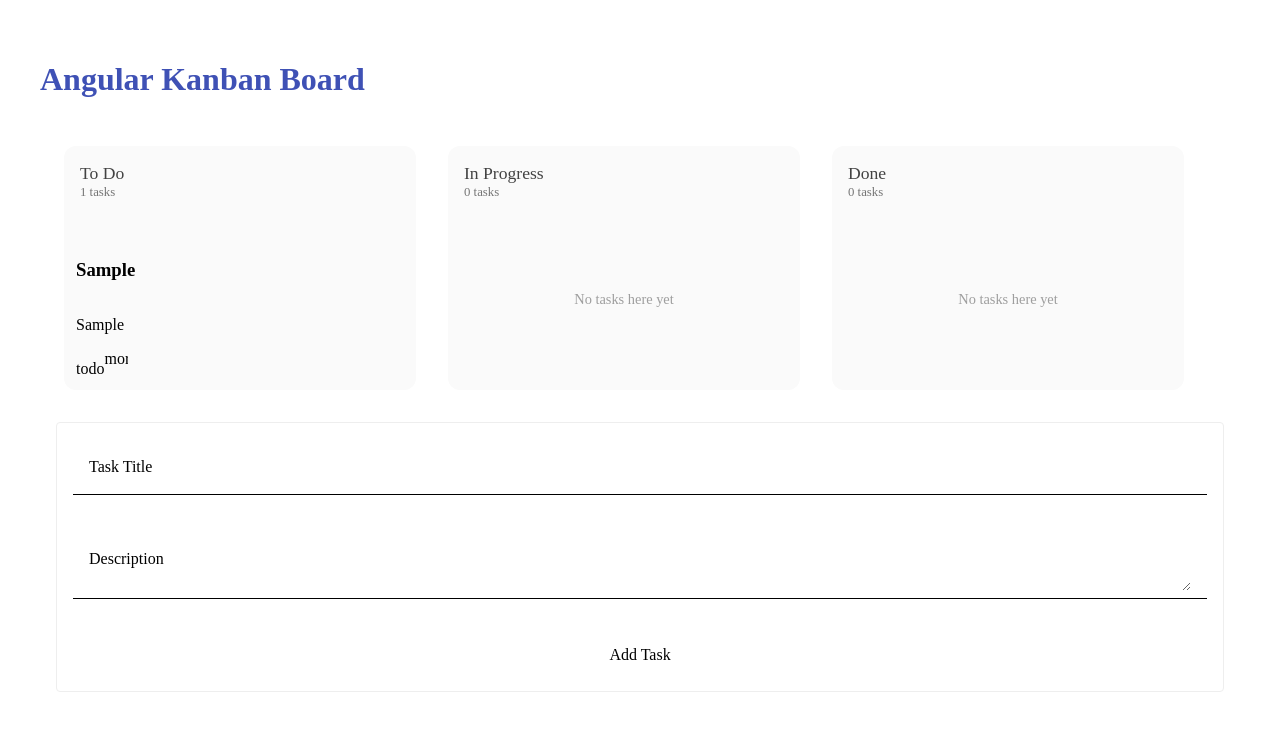
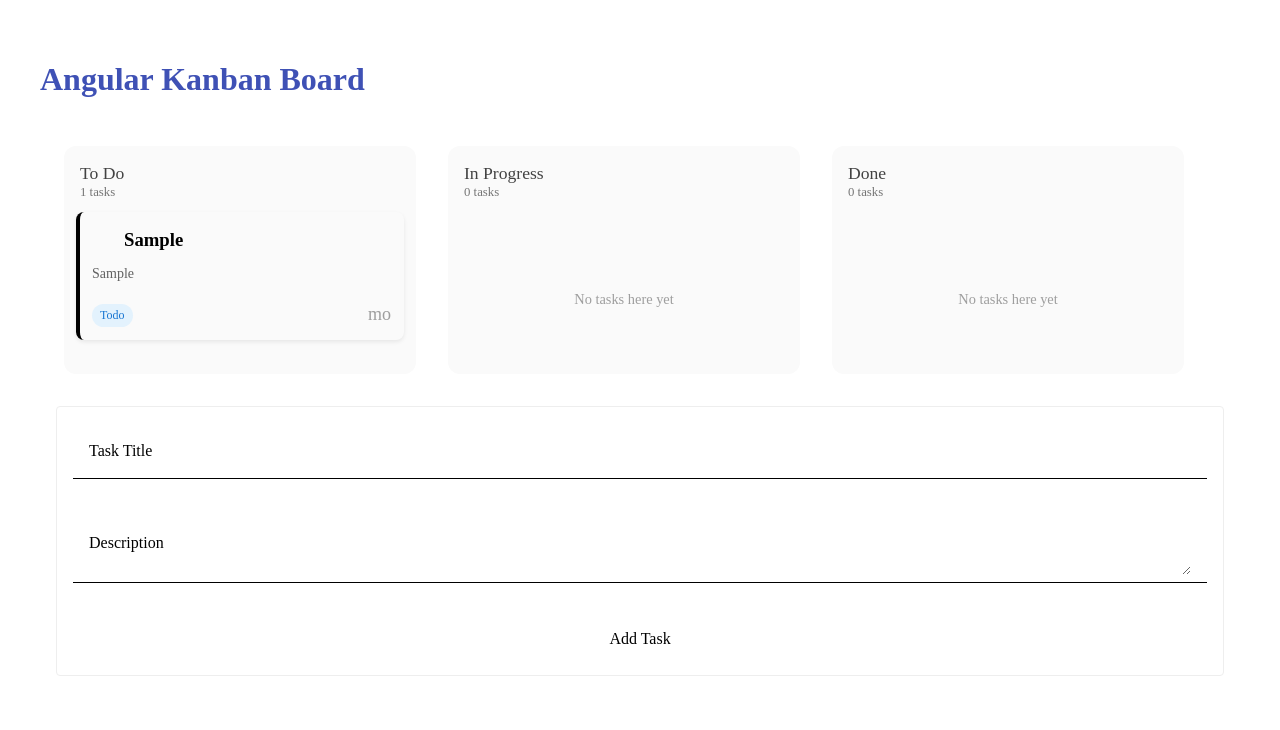
Before and after one commit to igoride/Kanban, an Angular app: page / in a window 1280 px wide. Both pictures are taken after typing "Sample", "Sample" into the empty fields and a click on the button "Add Task". Shown: the top 730 px of the page. Built offline with nearby package versions, Linux system fonts and the light colour scheme.

Commit message:
Update task.component.css

```diff
--- a/src/app/task/task.component.css
+++ b/src/app/task/task.component.css
@@ -0,0 +1,73 @@
+.task {
+    margin-bottom: 12px;
+    transition: transform 0.2s ease;
+  }
+  .task-card {
+    border-left: 4px solid;
+    padding: 12px;
+    border-radius: 8px !important;
+    box-shadow: 0 2px 4px rgba(0,0,0,0.08) !important;
+    word-wrap: break-word;
+    overflow-wrap: break-word;
+  }
+  .task-header {
+    display: flex;
+    align-items: center;
+    min-height: 32px; /* Increased minimum height */
+  }
+  .task-header h3 {
+    margin: 0;
+    flex-grow: 1; /* Takes remaining space */
+   min-width: 0; /* Allows text truncation */
+  }
+  .drag-handle {
+    flex-shrink: 0; /* Prevents icon from shrinking */
+    margin-right: 8px;
+  }
+  .task-description {
+    color: #616161;
+    font-size: 0.875rem;
+    margin: 8px 0;
+    line-height: 1.4;
+    display: -webkit-box;
+    webkit-line-clamp: 3;
+    -webkit-box-orient: vertical;
+    overflow: hidden;
+  }
+  .task-footer {
+    display: flex;
+    justify-content: space-between;
+    align-items: center;
+    margin-top: 12px;
+  }
+  .status-badge {
+    padding: 4px 8px;
+    border-radius: 12px;
+    font-size: 0.75rem;
+    font-weight: 500;
+    text-transform: capitalize;
+  }
+  .status-badge.todo {
+    background: #E3F2FD;
+    color: #1976D2;
+    border-left-color: #1976D2;
+  }
+  .status-badge.in-progress {
+    background: #FFF8E1;
+    color: #FFA000;
+    border-left-color: #FFA000;
+  }
+  .status-badge.done {
+    background: #E8F5E9;
+    color: #388E3C;
+    border-left-color: #388E3C;
+  }
+  .task-icon {
+    color: #9E9E9E;
+    font-size: 18px;
+  }
+  .cdk-drag-preview {
+    opacity: 0.9;
+    box-shadow: 0 5px 15px rgba(0,0,0,0.15) !important;
+    transform: scale(1.02) rotate(1deg);
+  }
```
